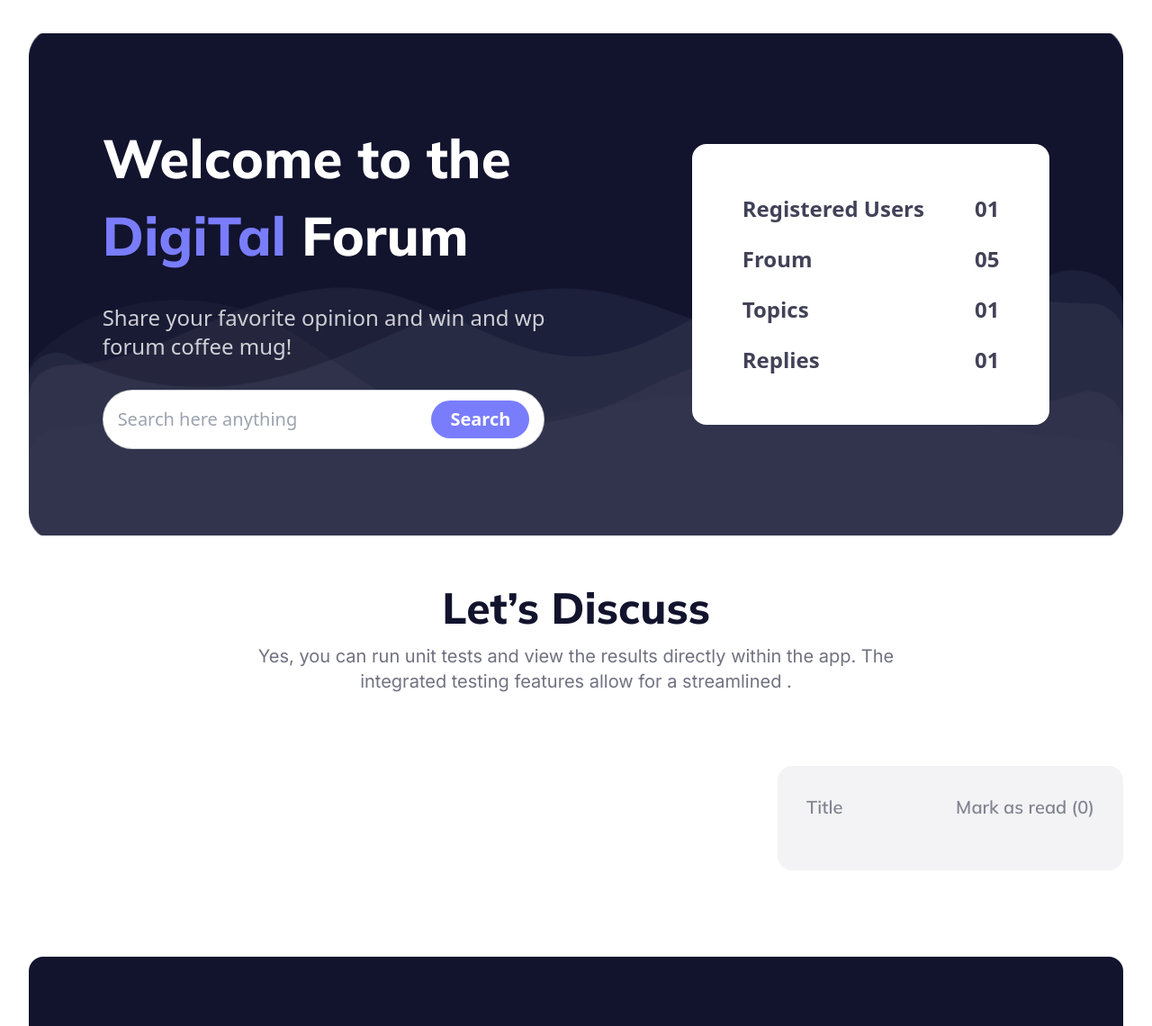
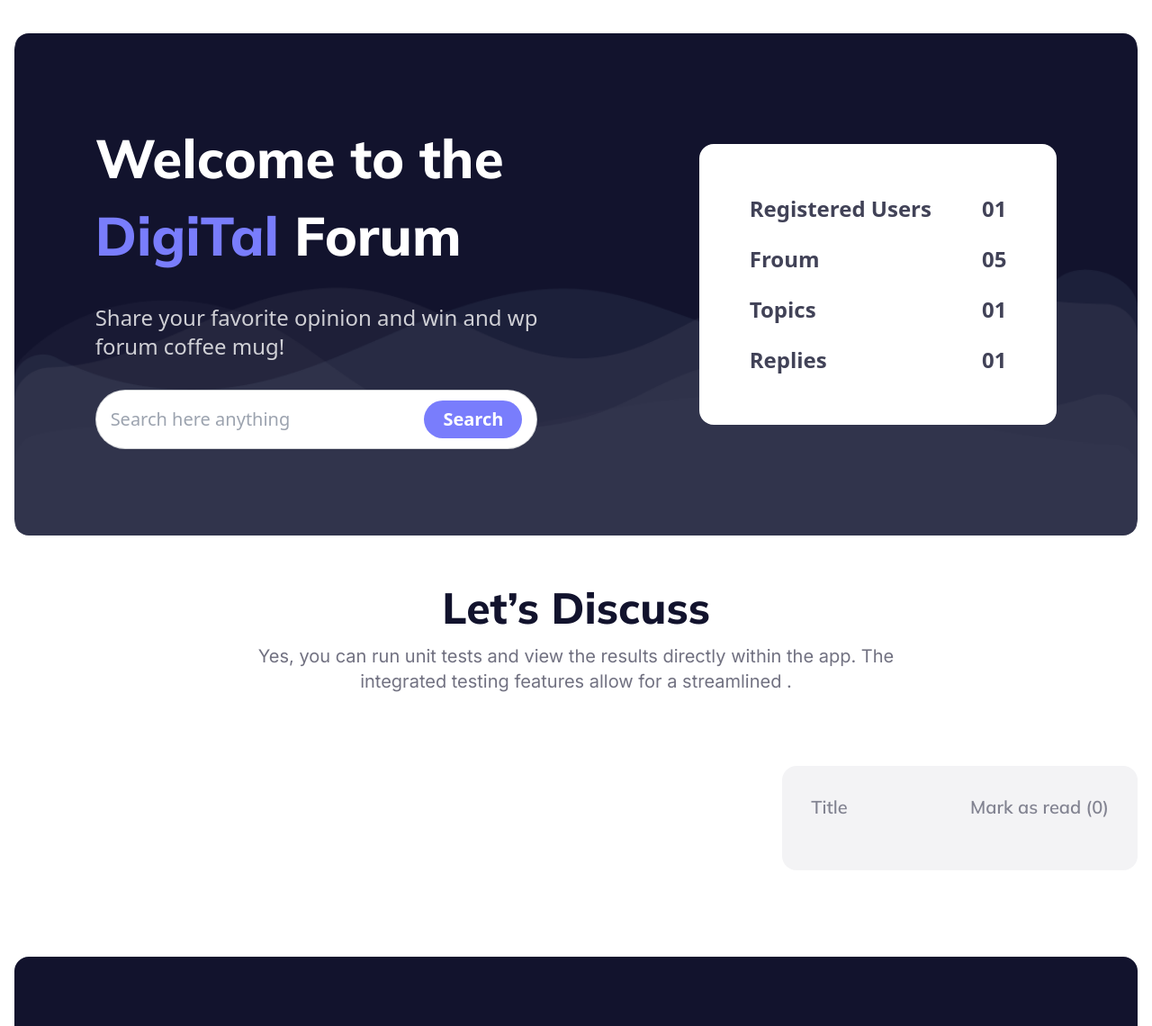
Before and after one commit to Afroza5848/assignment-6-Retro-From-, a plain HTML site: page index.html in a window 1280 px wide. Shown: the part 133-1273 px from the top of the page at 90% size. Drawn offline with nearby package versions, Linux system fonts and the light colour scheme; no server answers.

Commit message:
css updated

```diff
--- a/index.html
+++ b/index.html
@@ -73,12 +73,12 @@
     <main>
 
       <!-- banner section -->
-        <section class="container mx-auto px-8">
+        <section class="container mx-auto px-4">
             <div>
 
                 <div class="bg-[url('./images/banner.png')] bg-no-repeat bg-cover bg-center rounded-2xl py-24 ">
                     <div class="flex flex-col lg:flex-row-reverse lg:justify-around justify-center items-center lg:gap-0 gap-11">
-                      <div class="text-center  bg-white p-14 rounded-2xl space-y-6">
+                      <div class="text-center  bg-white lg:p-14 p-8 rounded-2xl space-y-6">
                         <div class="flex justify-between gap-14">
                             <h3 class="lg:text-2xl text-xl font-semibold text-[#12132Dcc]">Registered Users</h3>
                             <h3 class="lg:text-2xl text-xl font-semibold text-[#12132Dcc]">01</h3>
@@ -118,7 +118,7 @@
         <!-- discuss section -->
 
         <section>
-            <div class="container mx-auto py-14 px-8">
+            <div class="container mx-auto py-14 px-4">
              <div class="space-y-4">
                 <h2 class="text-5xl font-extrabold mulish text-[#12132D] text-center">Let’s Discuss</h2>
                 <p class="text-center text-[#12132D99] inter text-xl">Yes, you can run unit tests and view the results directly within the app. The <br> integrated testing features allow for a streamlined .</p>
@@ -154,7 +154,7 @@
         <!-- join forum -->
 
        <section>
-            <div class="container mx-auto my-10 px-8">
+            <div class="container mx-auto my-10 px-4">
                 <div class="bg-[#12132D] flex justify-between px-10 py-20 rounded-2xl items-center flex-col-reverse lg:flex-row lg:gap-0 gap-8">
                   <div class="space-y-8 pl-10 text-center lg:text-left">
                         <h1 class="lg:text-6xl text-4xl mulish text-white font-extrabold lg:leading-[86px]">Join Our Forum</h1>
@@ -171,7 +171,7 @@
        <!-- latest post -->
 
        <section>
-            <div class="container mx-auto py-10 px-8">
+            <div class="container mx-auto py-10 px-4">
                 <div class="space-y-4">
                   <h2 class="text-5xl font-extrabold mulish text-[#12132D] text-center">Latest Posts</h2>
                   <p class="text-center text-[#12132D99] inter text-xl">Yes, you can run unit tests and view the results directly within the app. The <br> integrated testing features allow for a streamlined .</p>
```
